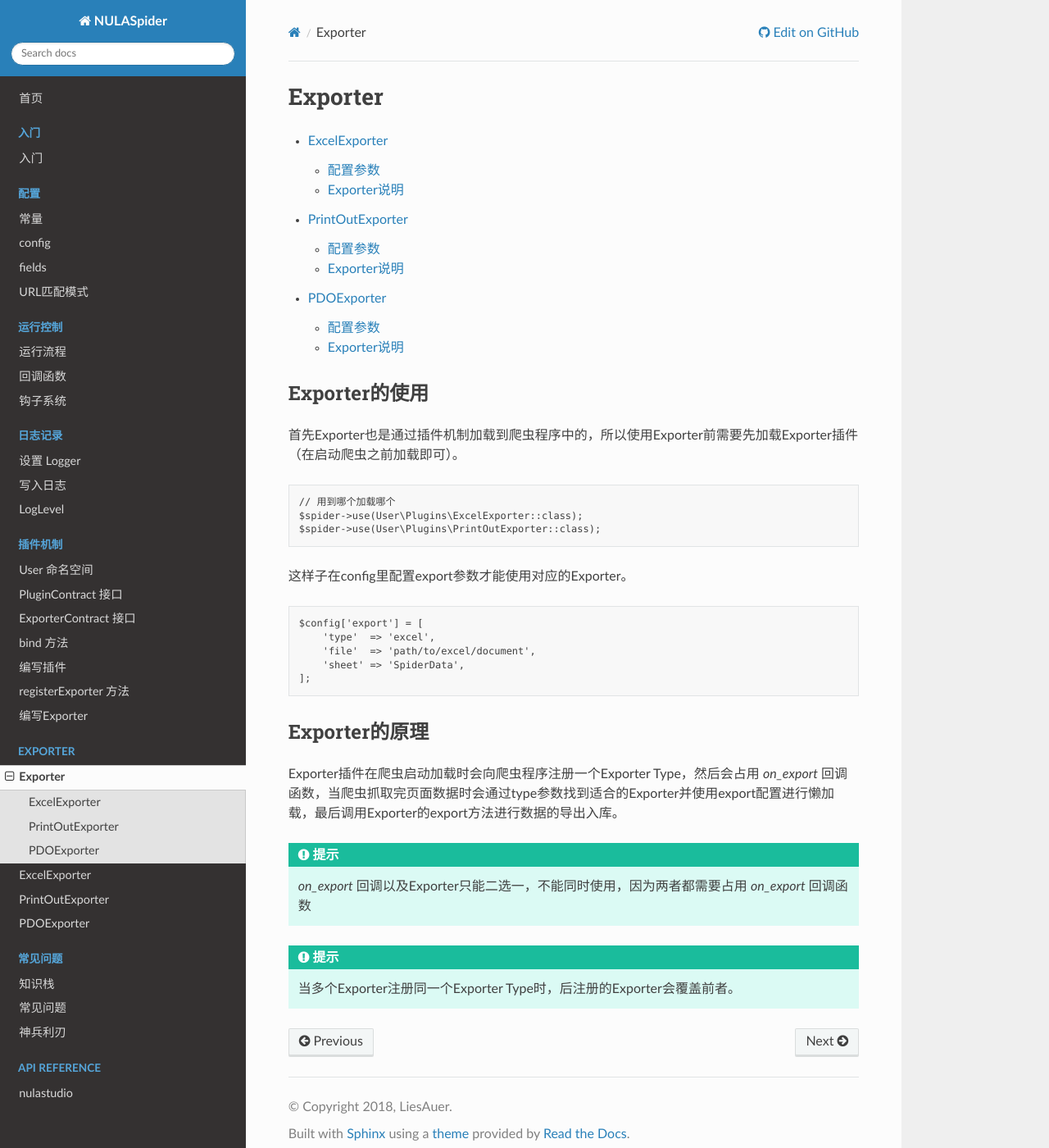
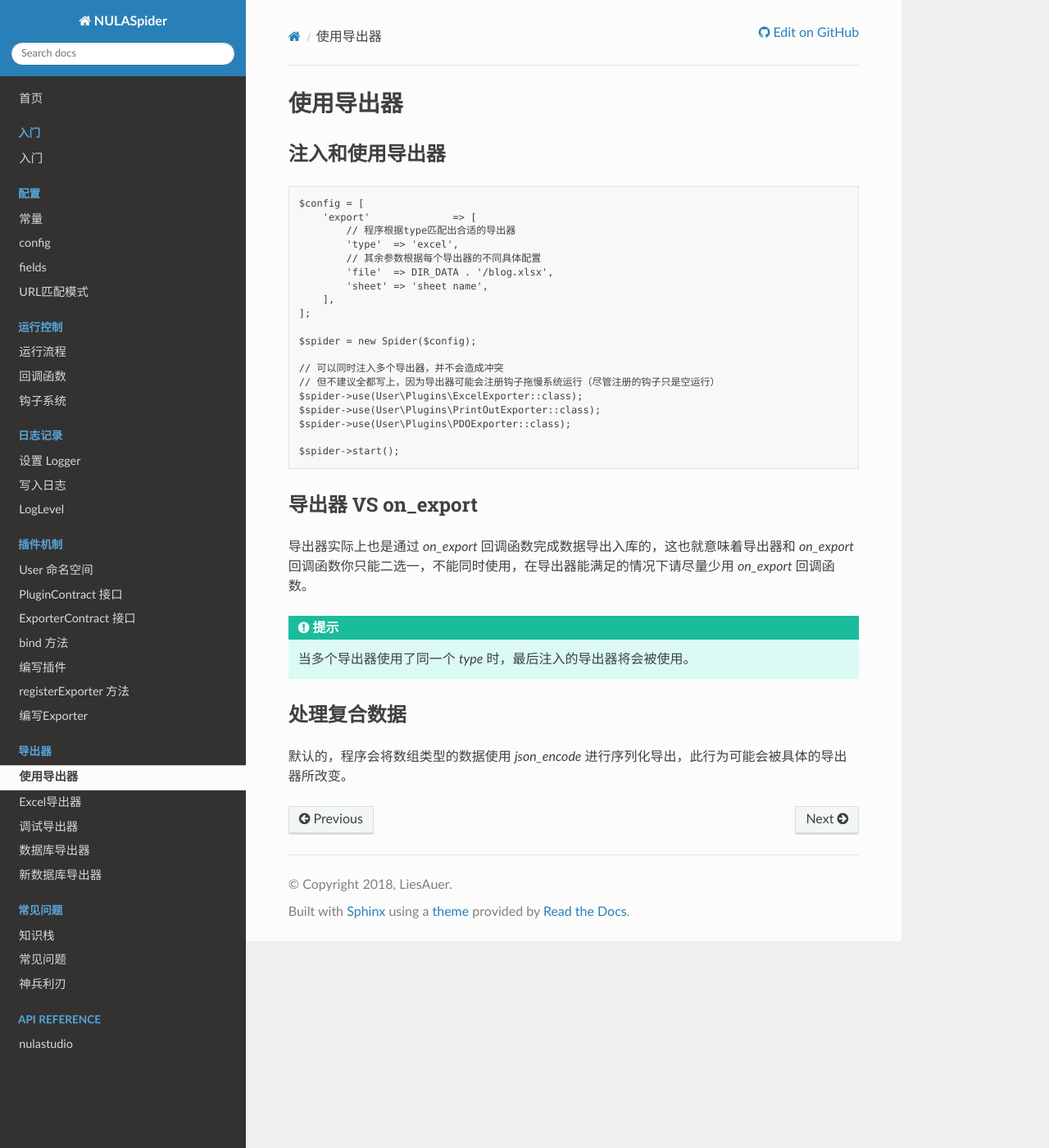
Before and after one commit to nulastudio/NULASpider-docs, a Sphinx documentation site: the page built from source/exporter.rst, in a window 1280 px wide and 1400 px high. Shown: the whole window at 82% size. Built offline with Sphinx 7.4.7 and the Read the Docs theme 2.0.0, drawn with Linux system fonts in a browser that asks for light colours.

Commit message:
重写导出器部分文档，更加友好易读

```diff
--- a/source/exporter.rst
+++ b/source/exporter.rst
@@ -1,41 +1,49 @@
-********
-Exporter
-********
+.. _how-to-use-exporter:
 
-.. toctree::
+**********
+使用导出器
+**********
 
-   ExcelExporter <exporter/excelexporter>
-   PrintOutExporter <exporter/printoutexporter>
-   PDOExporter <exporter/pdoexporter>
+.. _how-to-import-and-use-exporter:
 
-Exporter的使用
-==============
-
-首先Exporter也是通过插件机制加载到爬虫程序中的，所以使用Exporter前需要先加载Exporter插件（在启动爬虫之前加载即可）。
+注入和使用导出器
+================
 
 .. code-block:: php
 
-    // 用到哪个加载哪个
+    $config = [
+        'export'              => [
+            // 程序根据type匹配出合适的导出器
+            'type'  => 'excel',
+            // 其余参数根据每个导出器的不同具体配置
+            'file'  => DIR_DATA . '/blog.xlsx',
+            'sheet' => 'sheet name',
+        ],
+    ];
+
+    $spider = new Spider($config);
+
+    // 可以同时注入多个导出器，并不会造成冲突
+    // 但不建议全都写上，因为导出器可能会注册钩子拖慢系统运行（尽管注册的钩子只是空运行）
     $spider->use(User\Plugins\ExcelExporter::class);
     $spider->use(User\Plugins\PrintOutExporter::class);
+    $spider->use(User\Plugins\PDOExporter::class);
+
+    $spider->start();
 
 
-这样子在config里配置export参数才能使用对应的Exporter。
+.. _exporter-vs-on-export:
 
-.. code-block:: php
+导出器 VS on_export
+===================
 
-    $config['export'] = [
-        'type'  => 'excel',
-        'file'  => 'path/to/excel/document',
-        'sheet' => 'SpiderData',
-    ];
+导出器实际上也是通过 `on_export` 回调函数完成数据导出入库的，这也就意味着导出器和 `on_export` 回调函数你只能二选一，不能同时使用，在导出器能满足的情况下请尽量少用 `on_export` 回调函数。
 
+.. hint:: 当多个导出器使用了同一个 `type` 时，最后注入的导出器将会被使用。
 
-Exporter的原理
-==============
+.. _handle-unsupported-data:
 
-Exporter插件在爬虫启动加载时会向爬虫程序注册一个Exporter Type，然后会占用 `on_export` 回调函数，当爬虫抓取完页面数据时会通过type参数找到适合的Exporter并使用export配置进行懒加载，最后调用Exporter的export方法进行数据的导出入库。
+处理复合数据
+============
 
-.. hint:: `on_export` 回调以及Exporter只能二选一，不能同时使用，因为两者都需要占用 `on_export` 回调函数
-
-.. hint:: 当多个Exporter注册同一个Exporter Type时，后注册的Exporter会覆盖前者。
+默认的，程序会将数组类型的数据使用 `json_encode` 进行序列化导出，此行为可能会被具体的导出器所改变。
--- /dev/null
+++ b/source/exporter/databaseexporter.rst
@@ -0,0 +1,21 @@
+.. _database-exporter:
+
+**************
+新数据库导出器
+**************
+
+.. _config:
+
+配置参数
+========
+
+TODO
+
+.. _usage:
+
+使用说明
+========
+
+TODO
+
+.. warning:: 开发中！
--- a/source/exporter/pdoexporter.rst
+++ b/source/exporter/pdoexporter.rst
@@ -1,6 +1,8 @@
-*************
-PDOExporter
-*************
+.. _pdo-exporter:
+
+************
+数据库导出器
+************
 
 .. _config:
 
@@ -23,9 +25,11 @@ PDOExporter
 | options  | array  | 传递到PDO的options |
 +----------+--------+--------------------+
 
-Exporter说明
-============
+.. _usage:
 
-将数据导出到数据库中，不支持导出嵌套数据以及复合数据。
+使用说明
+========
 
-.. warning:: 暂时仅支持MySQL数据库！
+将数据导出到数据库中，不支持导出嵌套数据以及复合数据，字段结构必须和数据库表结构一一对应。
+
+.. warning:: 目前仅支持MySQL数据库！
--- a/source/exporter/printoutexporter.rst
+++ b/source/exporter/printoutexporter.rst
@@ -1,6 +1,8 @@
-****************
-PrintOutExporter
-****************
+.. _printout-exporter:
+
+**********
+调试导出器
+**********
 
 .. _config:
 
@@ -13,7 +15,11 @@ PrintOutExporter
 | type   | string | print |
 +--------+--------+-------+
 
-Exporter说明
-============
+.. _usage:
+
+使用说明
+========
 
 将数据使用 `print_r` 打印到控制台中，一般在调试阶段使用。
+
+.. hint:: 由于控制台会实时刷新UI界面，所以使用调试导出器时需要将 `UI` 配置设为 `false`，不然是无法看到输出的。
```
Also changed, not shown: source/exporter/excelexporter.rst (+19 -15 lines), source/index.rst (+6 -8 lines).
